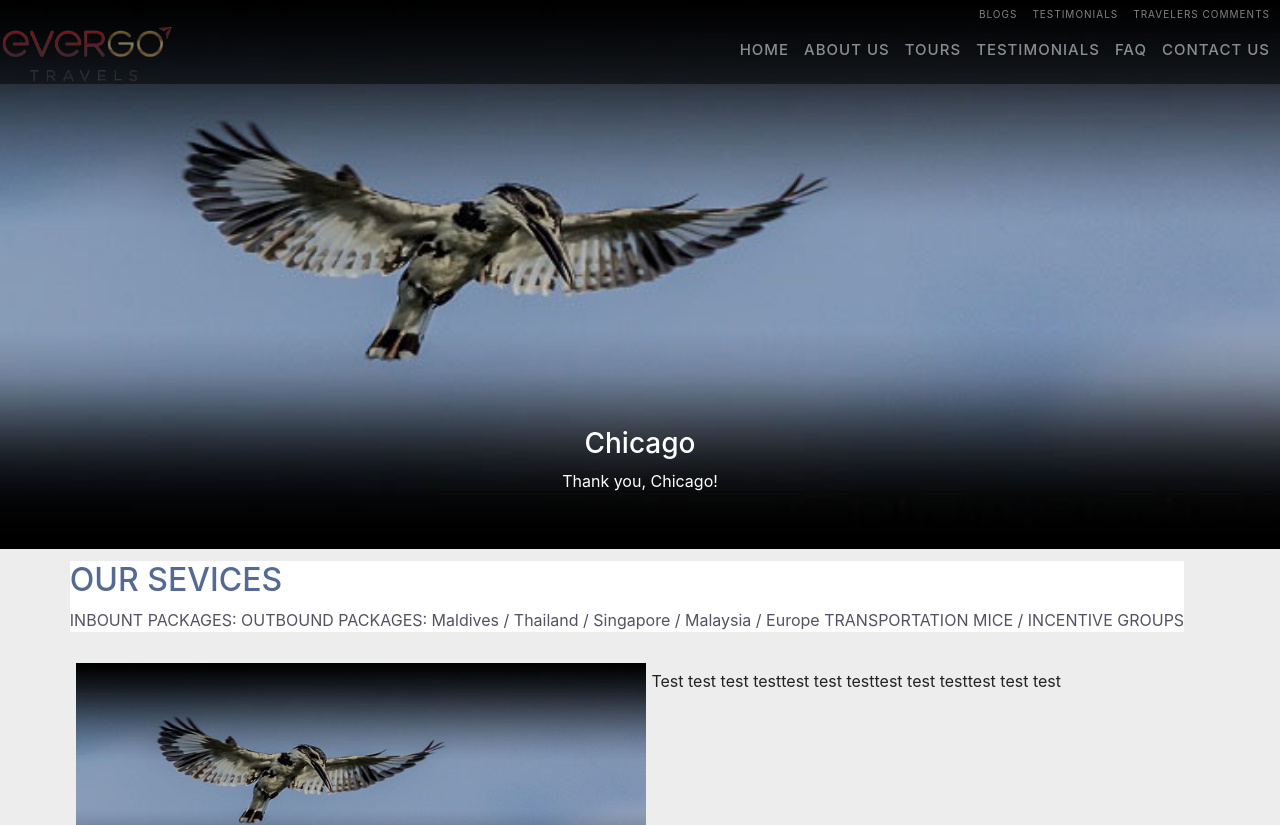
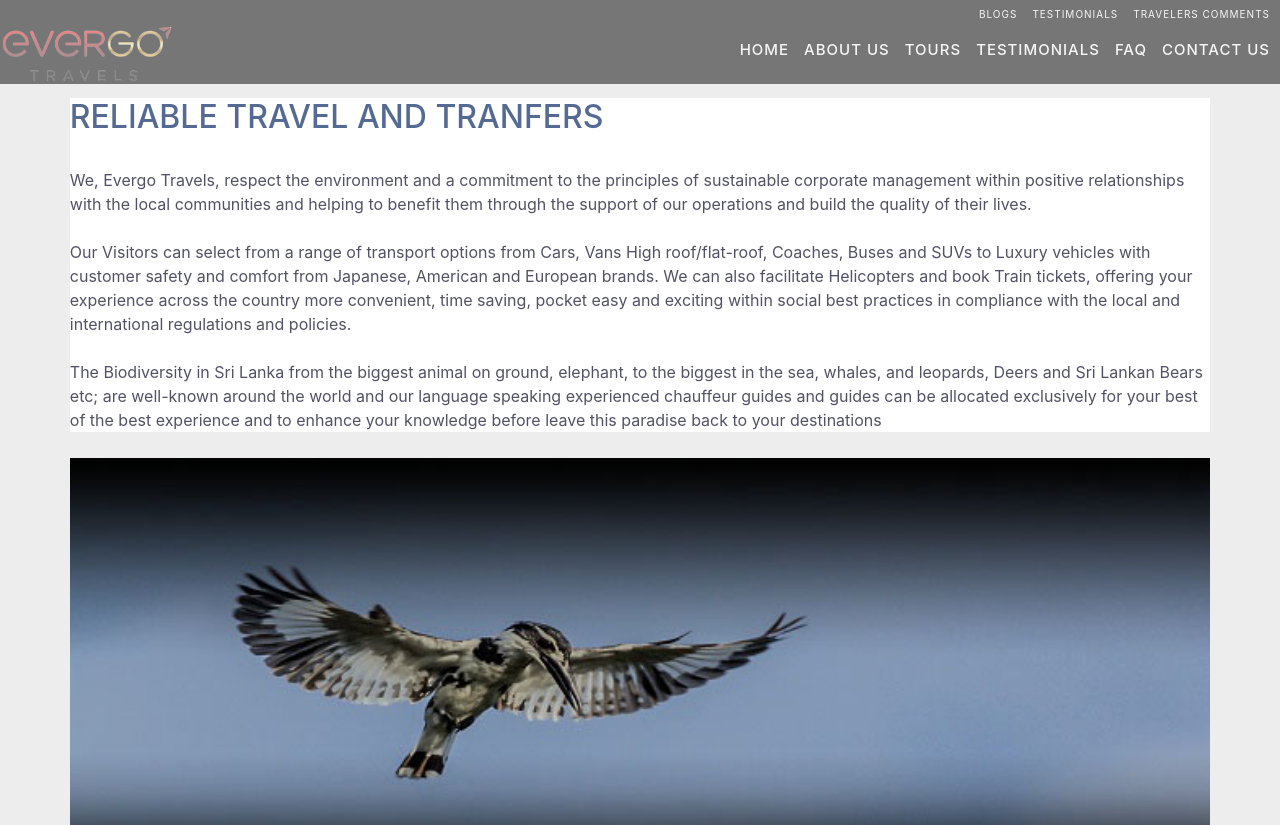
Before and after one commit to prageethmadhu/evergo, an Angular app in the folder evergo/: page /about in a window 1280 px wide. Shown: the top 825 px of the page. Built offline with nearby package versions, Linux system fonts and the light colour scheme.

Commit message:
befor changing main layout

```diff
--- a/evergo/src/app/about-us/about-us.component.html
+++ b/evergo/src/app/about-us/about-us.component.html
@@ -2,8 +2,8 @@
 <div class="sub-main-carousal-row">
 
 
-    <div class="sub-main-carousal-col-21" style="display:flex;flex-direction: column;">
-        <!-- <h1 class="sub-mdain-heddadding">ABOUT US</h1> -->
+    <div class="sub-main-carousal-col-21" style="display:flex;flex-direction: column;margin-top: 85px">
+        <!-- <h1 class="sub-mdain-heddadding">ABOUT US</h1>
 <div class="carousel slide" data-ride="carousel">
   <div class="carousel-inner" >
     <div class="carousel-item active" >
@@ -40,7 +40,7 @@
 
   </div>
 </div>
-
+  -->
   </div>
 
 
@@ -53,17 +53,32 @@
           <div style="display:flex">
               <div fxLayout="row wrap" class="colored nopad">
                   <div fxFlex="grow" style="background: #fff">
-                    <h2 style=" text-align: left;background: #fff;color: rgb(85, 106, 146);">OUR SEVICES</h2>
+                    <h2 style=" text-align: left;background: #fff;color: rgb(85, 106, 146);">RELIABLE TRAVEL AND TRANFERS</h2>
                       <div>
+                        <br>
                           <span style="color:rgb(82, 82, 100);word-wrap:break-word;width:100%;text-align: left; ">
-                            INBOUNT PACKAGES:
+                            We, Evergo Travels, respect the environment and a commitment to the principles of sustainable
+corporate management within positive relationships with the local communities and helping to benefit
+them through the support of our operations and build the quality of their lives.
+                          </span>
+                          <br>
+                          <br>
+                          <span style="color:rgb(82, 82, 100);word-wrap:break-word;width:100%;text-align: left; ">
+                              Our Visitors can select from a range of transport options from Cars, Vans High roof/flat-roof, Coaches,
+                              Buses and SUVs to Luxury vehicles with customer safety and comfort from Japanese, American and
+                              European brands. We can also facilitate Helicopters and book Train tickets, offering your experience
+                              across the country more convenient, time saving, pocket easy and exciting within social best practices in
+                              compliance with the local and international regulations and policies.
+                            </span>
+                            <br>
+                            <br>
 
-                            OUTBOUND PACKAGES: Maldives / Thailand / Singapore / Malaysia / Europe
-
-                            TRANSPORTATION
-
-                            MICE / INCENTIVE GROUPS
-                          </span>
+                            <span style="color:rgb(82, 82, 100);word-wrap:break-word;width:100%;text-align: left; ">
+                                The Biodiversity in Sri Lanka from the biggest animal on ground, elephant, to the biggest in the sea,
+whales, and leopards, Deers and Sri Lankan Bears etc; are well-known around the world and our
+language speaking experienced chauffeur guides and guides can be allocated exclusively for your best of
+the best experience and to enhance your knowledge before leave this paradise back to your destinations
+                              </span>
                       </div>
                   </div>
                 </div>
@@ -77,8 +92,8 @@
       <div class="sub-main-carousal-col-1"></div>
       <div class="sub-main-carousal-col-2">
           <div style="display:flex">
-              <div style="width:50%"> <img style="margin:1%" src="{{imagePath}}c2.jpg" alt="Chicago">     </div>
-              <div style="width:50%" ><div style="margin:2%" >Test test test testtest test testtest test testtest test test</div></div>
+              <div style="width:100%"> <img  src="{{imagePath}}c2.jpg" alt="Chicago">     </div>
+              <div style="width:0%" ><div style="margin:2%" ></div></div>
             </div>
          </div>
          <div class="sub-main-carousal-col-3"></div>
--- a/evergo/src/app/contact-us/contact-us.component.html
+++ b/evergo/src/app/contact-us/contact-us.component.html
@@ -37,8 +37,27 @@
              <br>
               <button (click)="onClickMe()" style="margin-bottom: 1%" class="btn btn-lg btn-outline-dark">SEND</button>
              <br>
+             <br>
 
-              <img  src="{{imagePath}}google-maps-multiple-locations.png" alt="Chicago">
+<h2  style="">Contact Evergo sri lanka</h2>
+
+<span>Evergo Travels (Pvt) Ltd,</span>
+<br>
+<span>No.26/C,</span>
+<br>
+<span>Galle Road,</span>
+<br>
+<span>Dehiwala.</span>
+<br>
+<br>
+
+
+Tel  : +94-77-2893030
+
+<br>
+<br>
+<br>
+
       </div>
   </div>
 
--- a/evergo/src/app/freequently-ask-questions/freequently-ask-questions.component.html
+++ b/evergo/src/app/freequently-ask-questions/freequently-ask-questions.component.html
@@ -22,7 +22,7 @@
 <div class="sub-main-carousal-row">
 <div class="sub-main-carousal-col-1"></div>
 <div class="sub-main-carousal-col-2" style="display:flex;flex-direction:column;">
-    <h1 class="sub-main-headding1" style="background-color: darkgrey">CONTACT US</h1>
+    <h1 class="sub-main-headding1" style="background-color: darkgrey">FAQ</h1>
     <div>
       <div class="panel-group" id="accordion">
         <div class="panel panel-default">
@@ -66,6 +66,34 @@
 </div>
 
 <div class="sub-main-carousal-col-3"></div>
+<br>
+<br>
+<br>
+<br>
+<br>
+<br>
+<br>
+<br>
+<br>
+<br>
+<br>
+<br>
+<br>
+<br>
+<br>
+<br>
+<br>
+<br>
+<br>
+<br>
+<br>
+<br>
+<br>
+<br>
+<br>
+<br>
+<br>
+
 </div>
 
 
--- a/evergo/src/app/sub-carousel/sub-carousel.component.html
+++ b/evergo/src/app/sub-carousel/sub-carousel.component.html
@@ -11,16 +11,16 @@
     <div class="carousel-item active">
       <img src="{{imagePath}}mpl1.jpg" alt="Chania">
       <div class="carousel-caption">
-        <h3>Los Angeles</h3>
-        <p>LA is always so much fun!</p>
+        <h3>Sigiri</h3>
+        <p>Lion Foot!</p>
       </div>
     </div>
 
     <div class="carousel-item">
       <img src="{{imagePath}}mp2.jpg" alt="Chicago">
       <div class="carousel-caption">
-        <h3>Chicago</h3>
-        <p>Thank you, Chicago!</p>
+        <h3>Yala</h3>
+        <p>Here Leopad!</p>
       </div>
     </div>
 
--- a/evergo/src/app/tour-detail/tour-detail.component.html
+++ b/evergo/src/app/tour-detail/tour-detail.component.html
@@ -12,32 +12,48 @@
     <div class="sub-content-col-2">
       <div fxLayout="row wrap" class="colored nopad">
         <div fxFlex="grow" style="background: #fff;text-align: left;">
-          <h2 style=" text-align: left;background: #fff;color: rgb(85, 106, 146);"> Expertise of Travel</h2>
+            <br>
+
+          <h2 style=" text-align: left;background: #fff;color: rgb(85, 106, 146);"> ANOTHER DAY IN PARADISE</h2>
             <div>
+                <br>
+
                 <span style="color:rgb(82, 82, 100);word-wrap:break-word;width:100%;text-align: left; ">
-                  Enables EverGo Travels specialists to design truly remarkable travel experiences for you in Sri Lanka. We ourselves travel to these incredible destinations every single year, and we personally research and vet the trips we recommend.
+                  AYUBOWAN
+                  You may live long
 
-                  welcome picture should be come to the page ( Traditional )
-
-                  “Ayubowan” the inhabitant way to state hello and wishing long life, brings a beginning to an experience of a lifetime if you are a guest to this delight island called Sri Lanka.
+               Travel to Sri Lanka and experience the “Paradise” which most commonly used the word to describe Sri Lanka and journey of discovery full of memories that will last forever for generations to generations. Lush, Tropical Island of golden beaches and crystal clear blue waters wrapped around and bundled amazingly within 65000SqKms
+               Callers to Sri Lanka to experience travel adventure can choose some numerous activities from unwound on the beach to perceiving the wildlife, dive into huge coral reefs while exploring our unique culture and ancient temples and remains.
+               So World! Be SO SRI LANKA
+               We invite you to explore and experience in the pearl of the Indian Ocean with “Evergo Way”
 
 
                 </span>
-            </div>
-            <div>
-              <span style="color:rgb(82, 82, 100);word-wrap:break-word;width:100%;text-align: left; ">  </span>
-            </div>
+
+                <br>
+                <br>
+
+                <br>
+
+
+
             <h2 style=" text-align: left;background: #fff;color: rgb(85, 106, 146);">Why EverGo Travels            </h2>
-            <div>
+            <br>
+
                 <span style="color:rgb(82, 82, 100);word-wrap:break-word;width:100%;text-align: left; ">
-                  We EverGo Travels  is fully diversified into every aspect of sustainable tourism in Sri Lanka, thus creating the innate synergies that power our partnerships and sets us apart as the newly preferred Destination Management Partner in Sri Lanka.
+                  The necessity in order to survive the everyday drudgery, the most crucial thing while deciding on the next vacation destination is the “Budget”.
 
-                  Traveling the path that is traveled by many yet discovering something new, creating and travel on new paths for others to follow, we strive to discover, explore and share our experiences to make your visit ever so special.
+Some destinations are better than others when it comes to planning your ultimate budget holiday.
 
-                  Filled with much knowledge about the exceptionality of the destination our experienced travel consultants will prepare a holiday to an advanced special interest expedition with intense adventure, recommending what best they have experienced so that you get the maximum for your holiday.
+We, Evergo Travels with a reputation for excellence in customer service, are vary the range of field of operation into every aspect of sustainable tourism and the newly preferred destination management partner in Sri Lanka in your own way with star category for a reasonable price.
 
-                  Discover Sri Lanka with EverGo!
+We struggle to offer you a pocket easy way, the opportunity to discover, explore and share our culture to make your visit ever so special and memorable. Filled with much knowledge about the exceptionality of the destinations, our experienced travel consultants will prepare a holiday to an enthusiastic expedition with intense adventure, recommending what best they have experienced so that you get the maximum for your holiday.
+
+So World! Be SO SRI LANKA with Evergo Travels.
+
                 </span>
+                <br>
+
             </div>
 
         </div>
@@ -93,7 +109,7 @@
                       <span class="t_t_arrow"></span>
                   </div>
               </div>
-              <div style="height: 100%;background-color: green;"><img style="width: 100%;height: 100%;" src="{{imagePath}}download.png" ></div>
+              <div style="height: 100%;background-color: green;"><img style="width: 100%;height: 100%;" src="{{imagePath}}A5.jpg" ></div>
             </div>
         </div>
         <div class="sub-div2">
```
